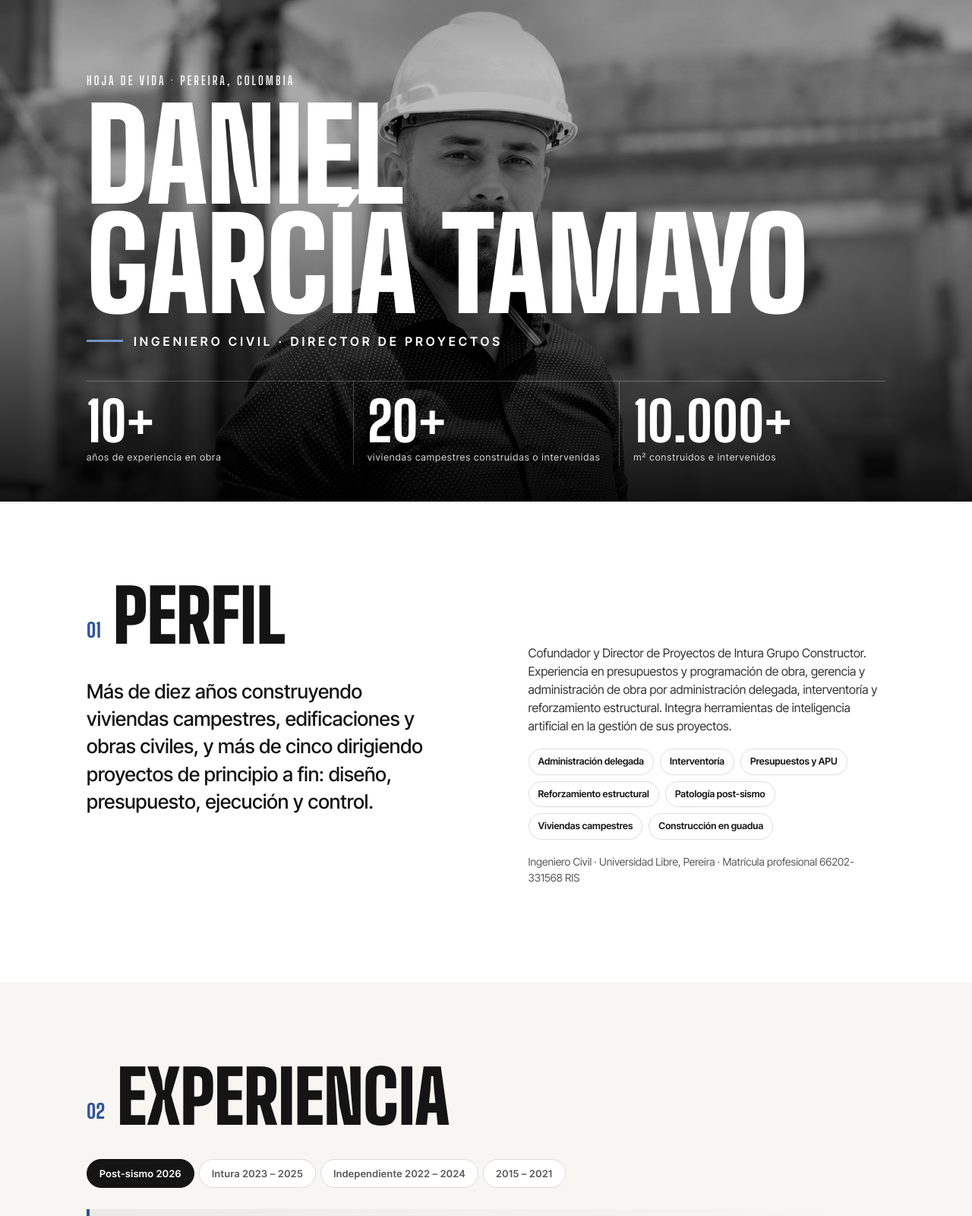
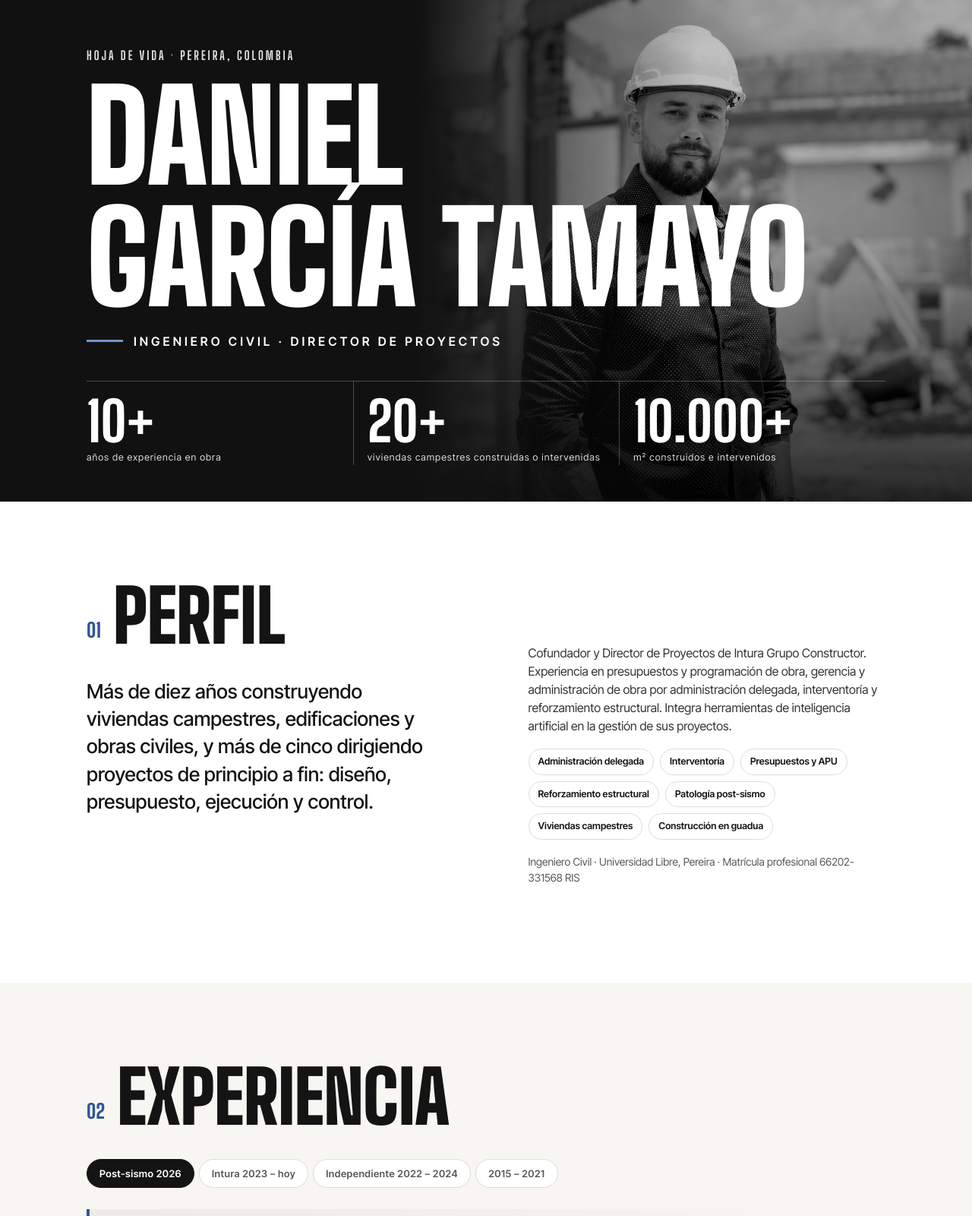
Before and after one commit to inturagrupoconstructor-crypto/intura-web, a plain HTML site: page daniel/index.html in a window 1280 px wide. Shown: the part 140-1740 px from the top of the page at 76% size. Drawn offline with Linux system fonts and the light colour scheme.

Commit message:
Hoja de vida web: foto de portada completa, nombre sin solapar y proyecto Audalices
Co-Authored-By: Claude Opus 5.5 <noreply@anthropic.com>
Claude-Session: https://claude.ai/code/session_01Rg4xYKKJwqL1GgjraD7prK

```diff
--- a/daniel/index.html
+++ b/daniel/index.html
@@ -54,9 +54,11 @@ a{color:var(--azul)}
 .hero{position:relative;min-height:min(100svh,920px);display:flex;align-items:flex-end;color:#fff;background:#111;overflow:hidden}
 .hero img.bg{position:absolute;inset:0;width:100%;height:100%;object-fit:cover;object-position:60% 25%;filter:grayscale(1) contrast(1.05) brightness(.75)}
 .hero::after{content:"";position:absolute;inset:0;background:linear-gradient(180deg,rgba(0,0,0,.45) 0%,rgba(0,0,0,0) 30%,rgba(0,0,0,.1) 50%,rgba(0,0,0,.88) 100%)}
+@media (min-width:901px){.hero img.bg{left:auto;right:0;width:58%;object-position:50% 20%}.hero::after{background:linear-gradient(90deg,#111 0%,#111 43%,rgba(17,17,17,.6) 54%,rgba(17,17,17,0) 72%),linear-gradient(180deg,rgba(0,0,0,.35) 0%,rgba(0,0,0,0) 25%,rgba(0,0,0,0) 60%,rgba(0,0,0,.8) 100%)}}
+@media (max-width:900px){.hero img.bg{object-position:55% 15%}}
 .hero .wrap{position:relative;z-index:1;width:100%;padding-top:120px;padding-bottom:clamp(36px,6vh,64px)}
 .kicker{font-family:var(--display);font-weight:700;font-size:16px;letter-spacing:3px;opacity:.9}
-.hero h1{font-family:var(--display);font-weight:900;font-size:clamp(64px,13vw,168px);line-height:.86;margin:14px 0 18px;letter-spacing:-1px}
+.hero h1{font-family:var(--display);font-weight:900;font-size:clamp(64px,13vw,168px);line-height:.96;margin:14px 0 18px;letter-spacing:-1px}
 .role{display:flex;align-items:center;gap:14px;font-size:clamp(13px,1.6vw,16px);letter-spacing:4px;font-weight:600}
 .role i{display:block;width:48px;height:3px;background:var(--azul2)}
 .stats{display:grid;grid-template-columns:repeat(3,minmax(0,1fr));gap:0;margin-top:clamp(28px,5vh,48px);border-top:1px solid rgba(255,255,255,.25)}
@@ -245,7 +247,7 @@ section{padding:clamp(56px,9vw,110px) 0}
     <div class="sec-head rv"><span class="n">02</span><h2>EXPERIENCIA</h2></div>
     <div class="tabs" role="tablist" aria-label="Etapas de la experiencia">
       <button class="tab" role="tab" aria-selected="true" aria-controls="t1" id="b1">Post-sismo 2026</button>
-      <button class="tab" role="tab" aria-selected="false" aria-controls="t2" id="b2">Intura 2023 – 2025</button>
+      <button class="tab" role="tab" aria-selected="false" aria-controls="t2" id="b2">Intura 2023 – hoy</button>
       <button class="tab" role="tab" aria-selected="false" aria-controls="t3" id="b3">Independiente 2022 – 2024</button>
       <button class="tab" role="tab" aria-selected="false" aria-controls="t4" id="b4">2015 – 2021</button>
     </div>
@@ -277,7 +279,7 @@ section{padding:clamp(56px,9vw,110px) 0}
     </div>
 
     <div class="panel" role="tabpanel" id="t2" aria-labelledby="b2" hidden>
-      <div class="sub"><b>OBRAS 2023 – 2025</b></div>
+      <div class="sub"><b>PROYECTOS Y OBRAS 2023 – ACTUALIDAD</b></div>
       <div id="intura"></div>
     </div>
 
@@ -392,6 +394,7 @@ function esc(s){return String(s).replace(/[&<>]/g,function(c){return {'&':'&amp;
 function job(o){var b=o.b?'<span class="badge '+o.b[1]+'">'+o.b[0]+'</span>':'';var big=o.n?'<span class="big">'+o.n+'<small>'+o.u+'</small></span>':'';
  return '<div class="job"><div class="meta"><span class="d">'+o.d+'</span>'+big+'</div><div><h4>'+esc(o.t)+b+'</h4><div class="pl">'+esc(o.p)+'</div><p>'+esc(o.x)+'</p></div></div>'}
 var intura=[
+ {d:'Mar 2023 → actualmente',n:'',u:'',t:'Proyecto Audalices',p:'Condominio privado de casas campestres, zonas sociales y ecohotel',x:'Diseños arquitectónicos, estructurales y geotécnicos; trámites de subdivisión, parcelación y ambientales, y subsanación de afectaciones del predio. Próximo a la ejecución de obras.',b:['EN EJECUCIÓN','b-ej']},
  {d:'May 2023 – may 2024',n:'812',u:' m²',t:'Vivienda campestre Senderos Casa 35',p:'Maracay Ciudad Campestre, Pereira',x:'Interventoría técnica en las etapas de inicio, obra negra y obra gris de una vivienda ejecutada por administración delegada del Arq. Juan Zapata. Incluyó la demolición de la casa existente y el aprovechamiento de parte de su cimentación.',b:IN},
  {d:'Sep 2024 – ene 2026',n:'435',u:' m²',t:'Casa campestre Guaduales Norte 39',p:'Maracay, Pereira',x:'Construcción en todas las etapas, hasta la entrega final.',b:AD},
  {d:'Jun 2023 – dic 2024',n:'300',u:' m²',t:'Casa Familia Arcila',p:'San José del Bosque – El Tigre, Cerritos',x:'Gestión de los diseños arquitectónico, estructural, eléctrico e hidrosanitario, y construcción total de la vivienda.',b:AD},
```
Also changed, not shown: 1 other file.
